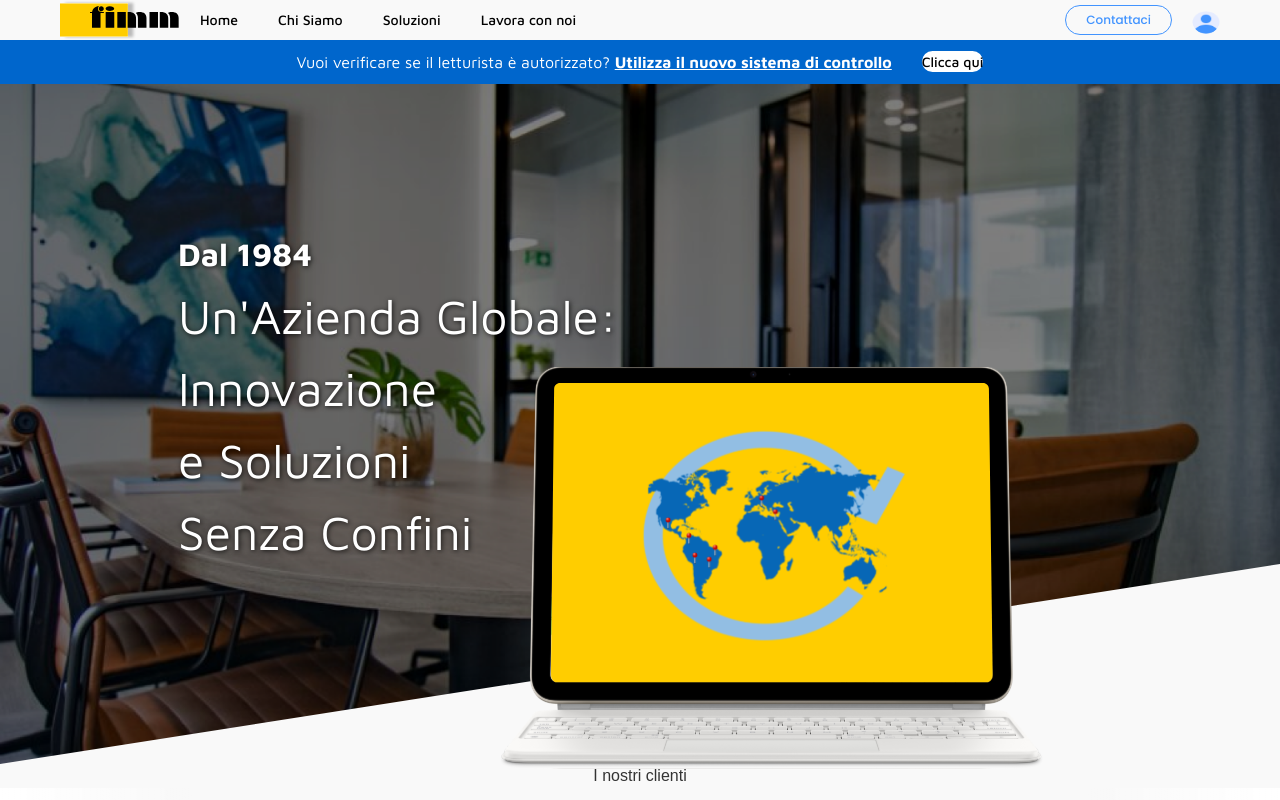
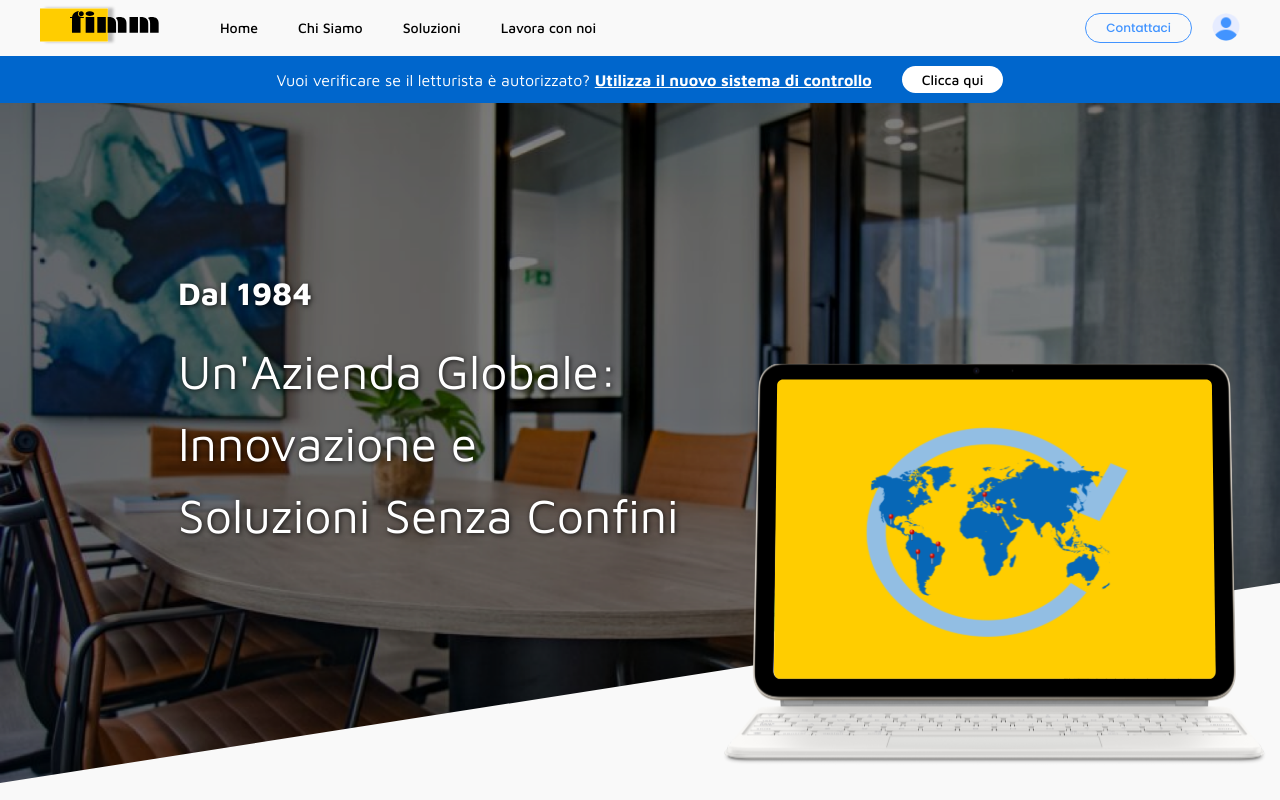
Before and after one commit to Fimm25/sito_fimm_frontend, a React (Vite) app: page / in a window 1280 px wide. Shown: the top 800 px of the page. Built offline with nearby package versions, Linux system fonts and the light colour scheme; no server answers.

Commit message:
remove | tolto tailwind per inutilizzo

```diff
--- a/package.json
+++ b/package.json
@@ -39,14 +39,11 @@
     "@types/react": "^18.3.3",
     "@types/react-dom": "^18.3.0",
     "@vitejs/plugin-react": "^4.3.1",
-    "autoprefixer": "^10.4.20",
     "eslint": "^9.9.0",
     "eslint-plugin-react": "^7.35.0",
     "eslint-plugin-react-hooks": "^5.1.0-rc.0",
     "eslint-plugin-react-refresh": "^0.4.9",
     "globals": "^15.9.0",
-    "postcss": "^8.4.41",
-    "tailwindcss": "^3.4.10",
     "vite": "^6.3.3"
   }
 }
--- a/src/index.scss
+++ b/src/index.scss
@@ -1,9 +1,4 @@
 /* src/styles/globals.css */
-
-/* Importa le direttive Tailwind CSS */
-@tailwind base;
-@tailwind components;
-@tailwind utilities;
 
 @import url('https://fonts.googleapis.com/css2?family=Poppins:wght@100;200;300;400;500;600;700;800;900&display=swap');
 @import url('https://fonts.googleapis.com/css2?family=Maven+Pro:wght@400;500;700&display=swap');
--- a/tailwind.config.js
+++ /dev/null
@@ -1,10 +0,0 @@
-// tailwind.config.mjs
-export default {
-  content: [
-    "./src/**/*.{js,jsx,ts,tsx}", // Aggiorna il percorso in base alla tua struttura di progetto
-  ],
-  theme: {
-    extend: {},
-  },
-  plugins: [],
-};
```
Also changed, not shown: 1 other file (tests, documents, lock files or other folders).
